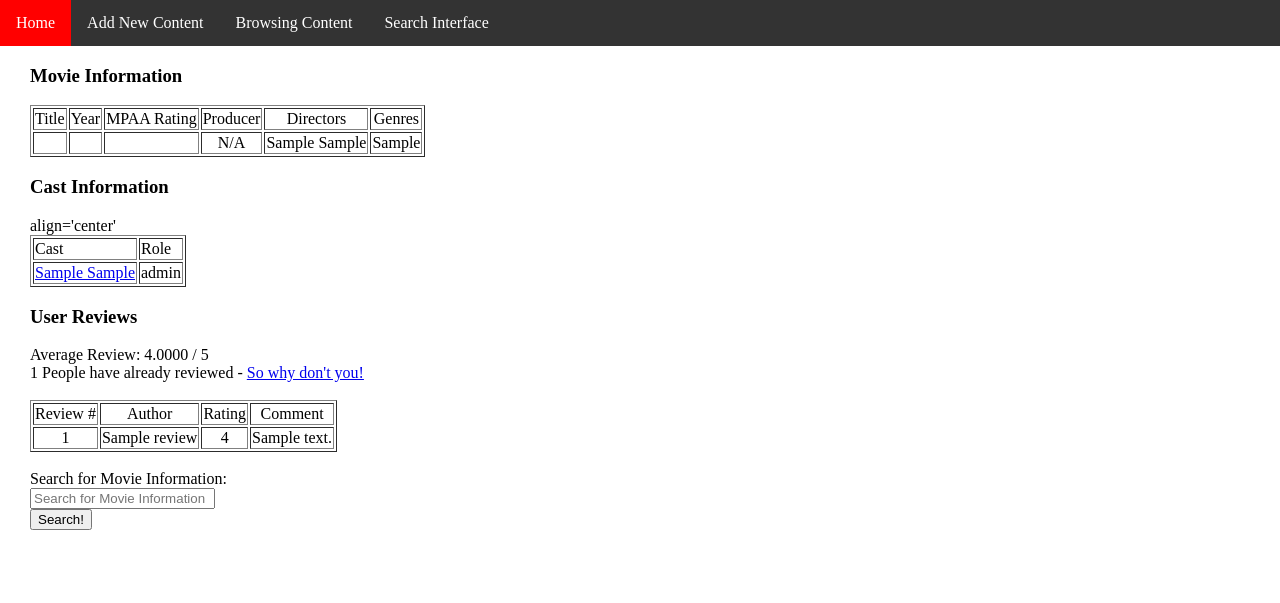
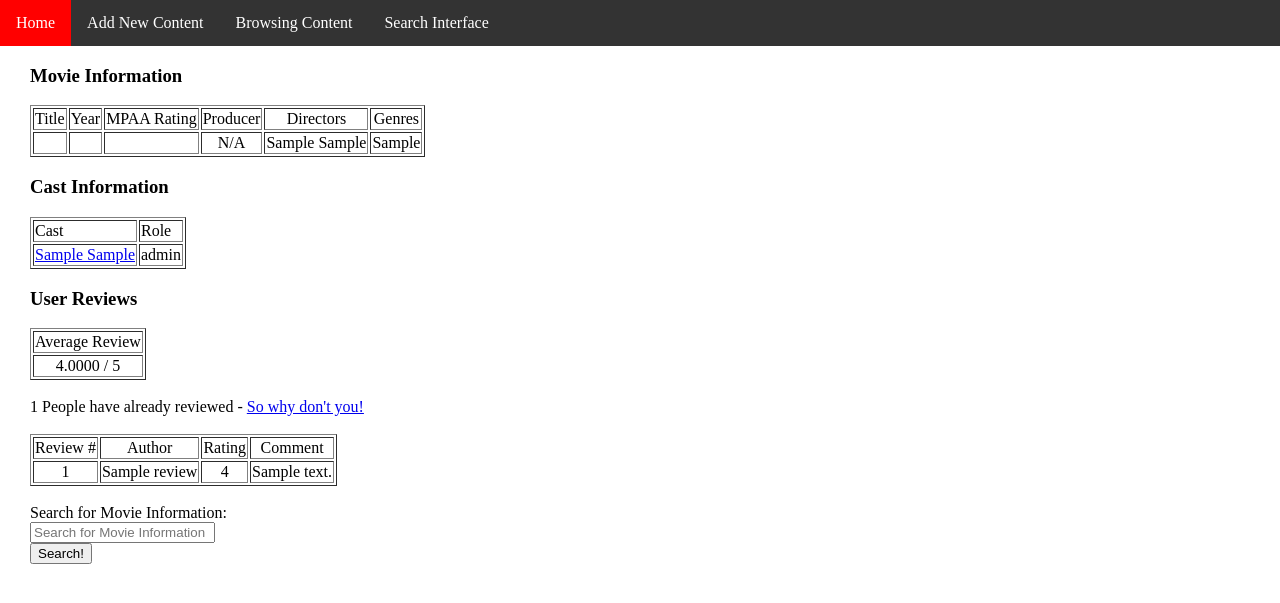
Before and after one commit to theyingbin/cs143, a PHP site: page /show_movie_info.php?id=1 in a window 1280 px wide. Shown: the top 603 px of the page. Run offline with PHP 8.4, Linux system fonts and the light colour scheme; tables that the repository leaves empty hold one stand-in row (values such as "Sample post"); data that the repository does not hold is empty.

Commit message:
Fixed Typo

```diff
--- a/project1c/show_movie_info.php
+++ b/project1c/show_movie_info.php
@@ -75,25 +75,32 @@
 
       $actors = $db->query("SELECT A.id, A.first, A.last, MA.role FROM Actor A, MovieActor MA WHERE $id=MA.mid AND MA.aid=A.id") or die(mysqli_error());
       while($row = $actors->fetch_assoc()) {
-        echo "<tr><td align='center'><a href=\"show_actor_info.php?id=" . $row['aid'] . "\">" . $row['first'] . " " . $row['last'] . "</a></td> align='center'<td>" . $row['role'] . "</td></tr>";
+        echo "<tr><td align='center'><a href=\"show_actor_info.php?id=" . $row['aid'] . "\">" . $row['first'] . " " . $row['last'] . "</a></td> <td align='center'>" . $row['role'] . "</td></tr>";
       }
       echo "</tbody></table></div>";
 
       echo "<h3>User Reviews</h3>";
+
       $ratings = $db->query("SELECT AVG(rating), COUNT(rating) FROM Review WHERE mid=$id") or die(mysqli_error());
       $row = $ratings->fetch_array();
-      echo "Average Review: ";
+
+      echo "<div class='table-responsive'>
+                  <table border=1 class='table table-bordered table-condensed table-hover'>
+                      <thead> <tr><td align='center'>Average Review</td></tr> </thead>
+                      <tbody><tr><td align='center'>";
+
       if ($row[1] == 0) {
-        echo "N/A<br>";
+        echo "N/A</td></tr></tbody></table></div><br>";
         echo "Be the first to <a href=\"add_movie_comment.php?id=" . $id . "\">submit a review!</a><br>";
       } else {
-        echo $row[0] . " / 5<br>";
+        echo $row[0] . " / 5</td></tr></tbody></table></div><br>";
         echo $row[1] . " People have already reviewed - <a href=\"add_movie_comment.php?id=" . $id . "\">So why don't you!</a><br><br>";
       }
 
       echo "<div class='table-responsive'>
                   <table border=1 class='table table-bordered table-condensed table-hover'>
-                      <thead> <tr><td align='center'>Review #</td><td align='center'>Author</td><td align='center'>Rating</td><td align='center'>Comment</td></tr></thead>
+                      <thead> <tr><td align='center'>Review #</td><td align='center'>Author</td>
+                        <td align='center'>Rating</td><td align='center'>Comment</td></tr></thead>
                       <tbody>";
 
       $reviews = $db->query("SELECT name, rating, time, comment FROM Review WHERE mid=$id ORDER BY time DESC") or die(mysqli_error());
@@ -106,7 +113,6 @@
         $reviewNum--;
       }
       echo "</tbody></table></div>";
-
 
       $reviews->free();
     }
```
